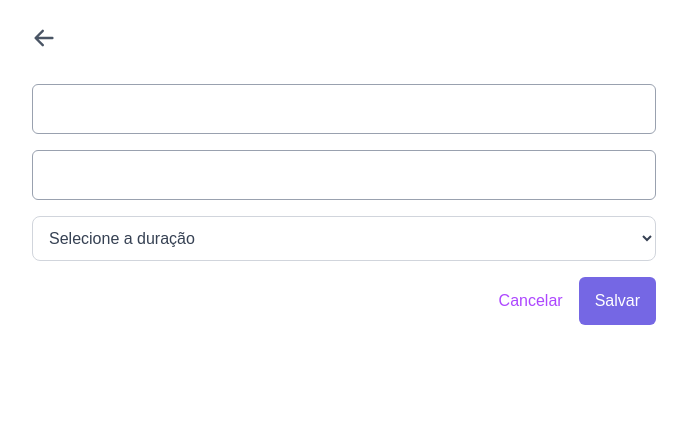
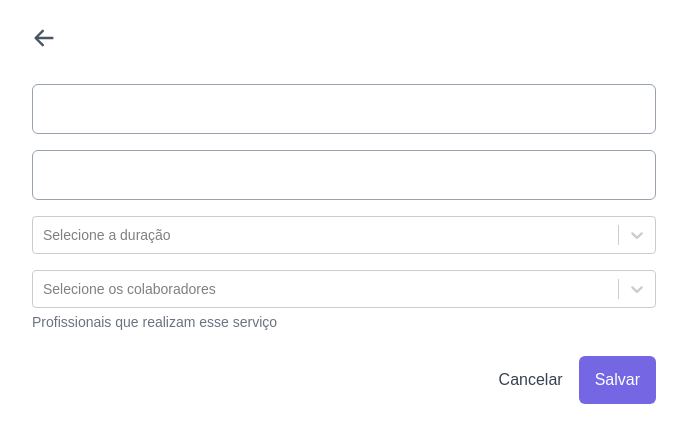
Before and after one commit to wellitonaraujo/cliqagenda, a Next.js app: page /new-service in a window 1280 px wide. Shown: the top 442 px of the page, without its empty margins (296-983 px from the left). Built offline with nearby package versions, Linux system fonts and the light colour scheme.

Commit message:
feat: uso do select

```diff
--- a/package.json
+++ b/package.json
@@ -17,6 +17,7 @@
     "react-datepicker": "^8.3.0",
     "react-dom": "^19.0.0",
     "react-icons": "^5.5.0",
+    "react-select": "^5.10.1",
     "uuid": "^11.1.0"
   },
   "devDependencies": {
--- a/src/app/(private)/(no-sidebar)/new-service/page.tsx
+++ b/src/app/(private)/(no-sidebar)/new-service/page.tsx
@@ -4,35 +4,53 @@ import { useState } from 'react';
 import { useRouter } from 'next/navigation';
 import Input from '@/componentes/Input';
 import Button from '@/componentes/Button';
+import { useCollaborators } from '@/context/CollaboratorContext';
 import { useServices } from '@/context/ServiceContext';
 import { v4 as uuidv4 } from 'uuid';
 import { HiArrowLeft } from 'react-icons/hi';
 import { formatCurrency } from '../../../../../utils/formatCurrency';
 import { generateDurations } from '../../../../../utils/generateDurations';
+import Select from 'react-select';
 
 export default function NewService() {
   const router = useRouter();
+  const { collaborators } = useCollaborators();
   const { addService } = useServices();
 
   const [name, setName] = useState('');
   const [price, setPrice] = useState('');
   const [duration, setDuration] = useState('');
+  const [selectedCollaboratorIds, setSelectedCollaboratorIds] = useState<string[]>([]);
 
   const durations = generateDurations();
 
+  const collaboratorOptions = collaborators.map((c) => ({
+    value: c.id,
+    label: c.name,
+  }));
+
+  const durationOptions = durations.map((d) => ({
+    value: d,
+    label: d,
+  }));
+
   const handleSave = () => {
-    if (!name || !price || !duration) {
+    if (!name || !price || !duration || selectedCollaboratorIds.length === 0) {
       alert('Preencha todos os campos');
       return;
     }
 
-    addService({
+    const newService = {
       id: uuidv4(),
       name,
       price,
       duration,
-    });
+      collaboratorIds: selectedCollaboratorIds,
+    };
 
+    console.log('Serviço criado:', newService);
+
+    addService(newService);
     router.push('/services');
   };
 
@@ -69,22 +87,35 @@ export default function NewService() {
         </div>
 
         <div className="mb-4">
-          <select
-            value={duration}
-            onChange={(e) => setDuration(e.target.value)}
-            className="w-full p-3 border border-gray-300 rounded-lg bg-white text-gray-700"
-          >
-            <option value="">Selecione a duração</option>
-            {durations.map((d) => (
-              <option key={d} value={d}>{d}</option>
-            ))}
-          </select>
+          <Select
+            options={durationOptions}
+            value={durationOptions.find((opt) => opt.value === duration) || null}
+            onChange={(selectedOption) => setDuration(selectedOption?.value ?? '')}
+            placeholder="Selecione a duração"
+            className="text-sm"
+          />
+        </div>
+
+        <div className="mb-6">
+          <Select
+            isMulti
+            options={collaboratorOptions}
+            value={collaboratorOptions.filter((opt) =>
+              selectedCollaboratorIds.includes(opt.value)
+            )}
+            onChange={(selectedOptions) =>
+               setSelectedCollaboratorIds(selectedOptions.map((opt) => opt.value))
+            }
+            placeholder="Selecione os colaboradores"
+            className="text-sm"
+          />
+          <p className="text-sm text-gray-500 mt-1">Profissionais que realizam esse serviço</p>
           </div>
 
           <div className="flex justify-end gap-4 mt-auto mb-20">
             <button
               onClick={() => router.back()}
-            className="text-purple-500 font-medium hover:underline"
+              className="text-gray-700 font-medium hover:underline"
             >
               Cancelar
             </button>
--- a/src/context/ServiceContext.tsx
+++ b/src/context/ServiceContext.tsx
@@ -7,6 +7,7 @@ type Service = {
   name: string;
   price: string;
   duration: string;
+  collaboratorIds: string[];
 };
 
 type ServiceContextType = {
```
Also changed, not shown: 1 other file (tests, documents, lock files or other folders). Lines whose indentation alone changed are shown as unchanged.
